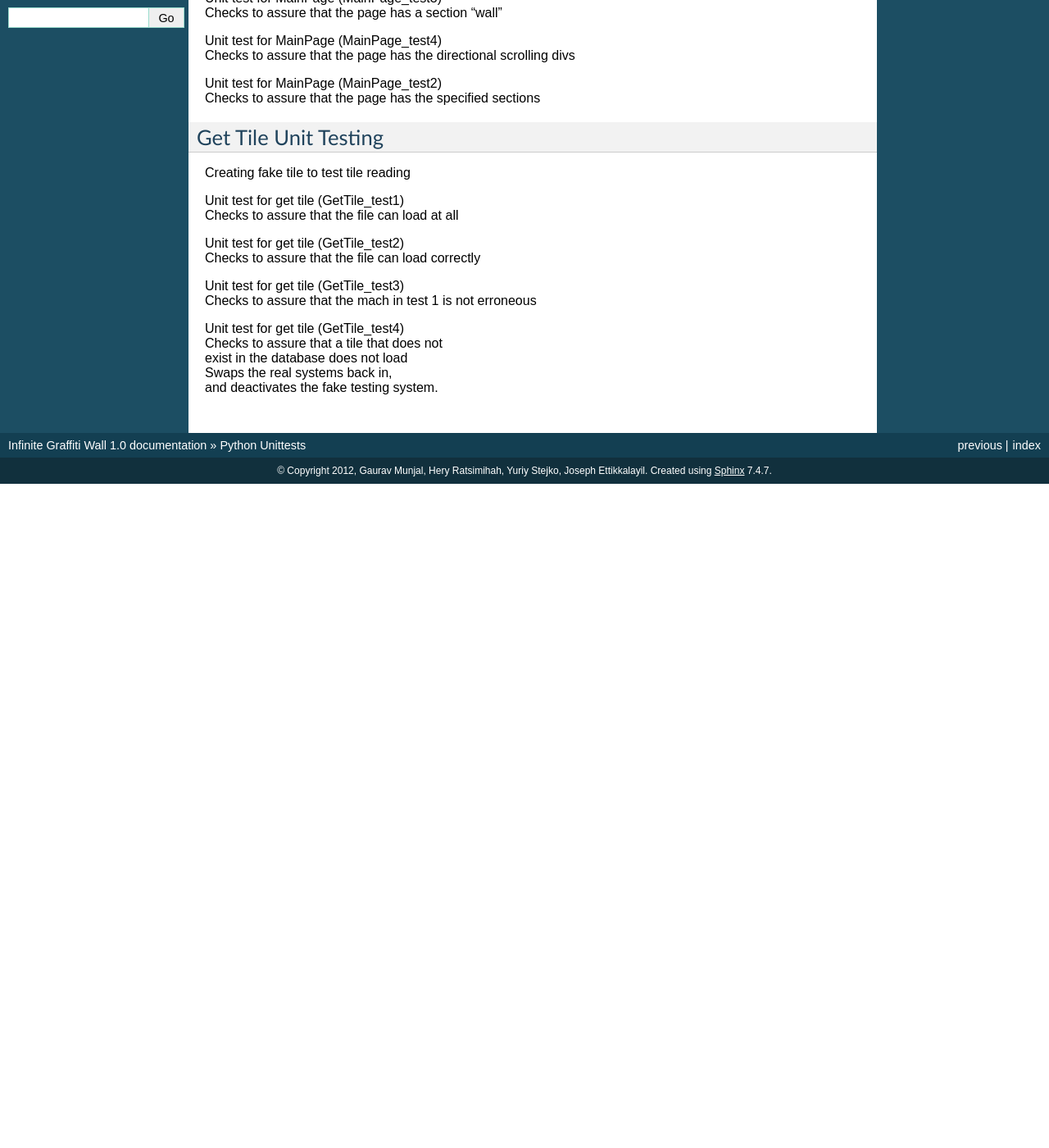
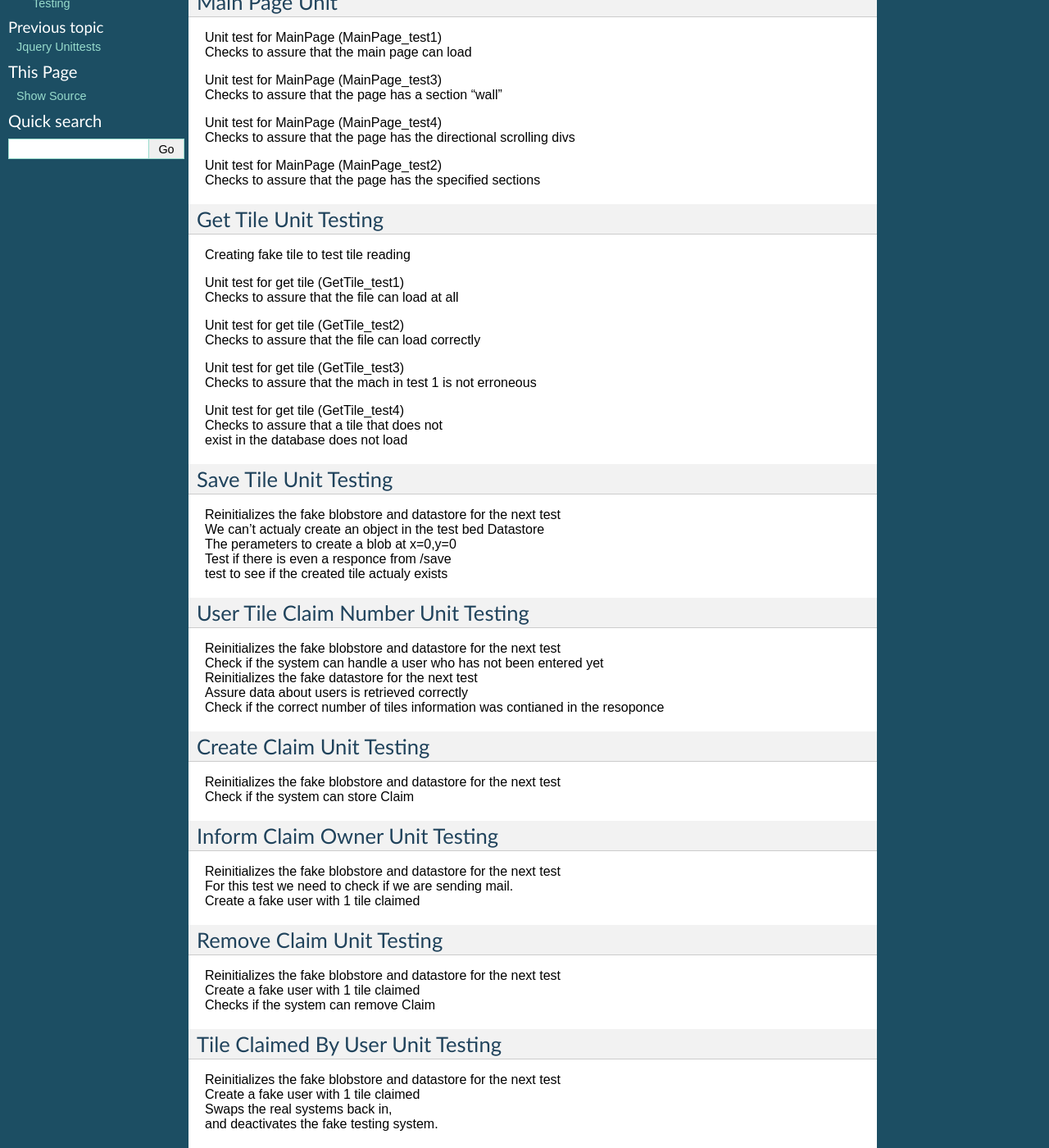
Before and after one commit to Gaurav0/InfiniteGraffitiWall, a Sphinx documentation site: the page built from docs/source/pythonunittests.rst, in a window 1280 px wide and 1400 px high, scrolled down 270 px. Shown: the whole window at 82% size. Built offline with Sphinx 7.4.7, drawn with Linux system fonts in a browser that asks for light colours; formulas are drawn with MathJax 3; before the commit the page ends 900 px from its top, so only the background shows below that; some of the changed text lies outside the part shown.

Commit message:
added more to pythonunittest for updated main.py

```diff
--- a/docs/source/pythonunittests.rst
+++ b/docs/source/pythonunittests.rst
@@ -1,10 +1,14 @@
 Python Unittests
 ================
 
-activates the testbed (Used for creating face DB and blobstore)
-Swaps the fake systems in for the real systems
-Should make this only work offline
-Initializes the fake blobstore and datastore
+| Assure that the user is logged in
+| There is no way of mocking the user servise
+| As the system that google app engine provides does not work
+
+| activates the testbed (Used for creating face DB and blobstore)
+| Swaps the fake systems in for the real systems
+| Should make this only work offline
+| Initializes the fake blobstore and datastore
 
 Main Page Unit
 --------------
@@ -39,5 +43,49 @@ Get Tile Unit Testing
 | Unit test for get tile (GetTile_test4)
 | Checks to assure that a tile that does not
 | exist in the database does not load
+
+Save Tile Unit Testing
+----------------------
+
+| Reinitializes the fake blobstore and datastore for the next test
+| We can't actualy create an object in the test bed Datastore
+| The perameters to create a blob at x=0,y=0
+| Test if there is even a responce from /save
+| test to see if the created tile actualy exists
+
+User Tile Claim Number Unit Testing
+-----------------------------------
+
+| Reinitializes the fake blobstore and datastore for the next test
+| Check if the system can handle a user who has not been entered yet
+| Reinitializes the fake datastore for the next test
+| Assure data about users is retrieved correctly
+| Check if the correct number of tiles information was contianed in the resoponce
+
+Create Claim Unit Testing
+-------------------------
+
+| Reinitializes the fake blobstore and datastore for the next test
+| Check if the system can store Claim
+
+Inform Claim Owner Unit Testing
+-------------------------------
+
+| Reinitializes the fake blobstore and datastore for the next test
+| For this test we need to check if we are sending mail.
+| Create a fake user with 1 tile claimed
+
+Remove Claim Unit Testing
+-------------------------
+
+| Reinitializes the fake blobstore and datastore for the next test
+| Create a fake user with 1 tile claimed
+| Checks if the system can remove Claim
+
+Tile Claimed By User Unit Testing
+---------------------------------
+
+| Reinitializes the fake blobstore and datastore for the next test
+| Create a fake user with 1 tile claimed
 | Swaps the real systems back in,
 | and deactivates the fake testing system.
```
